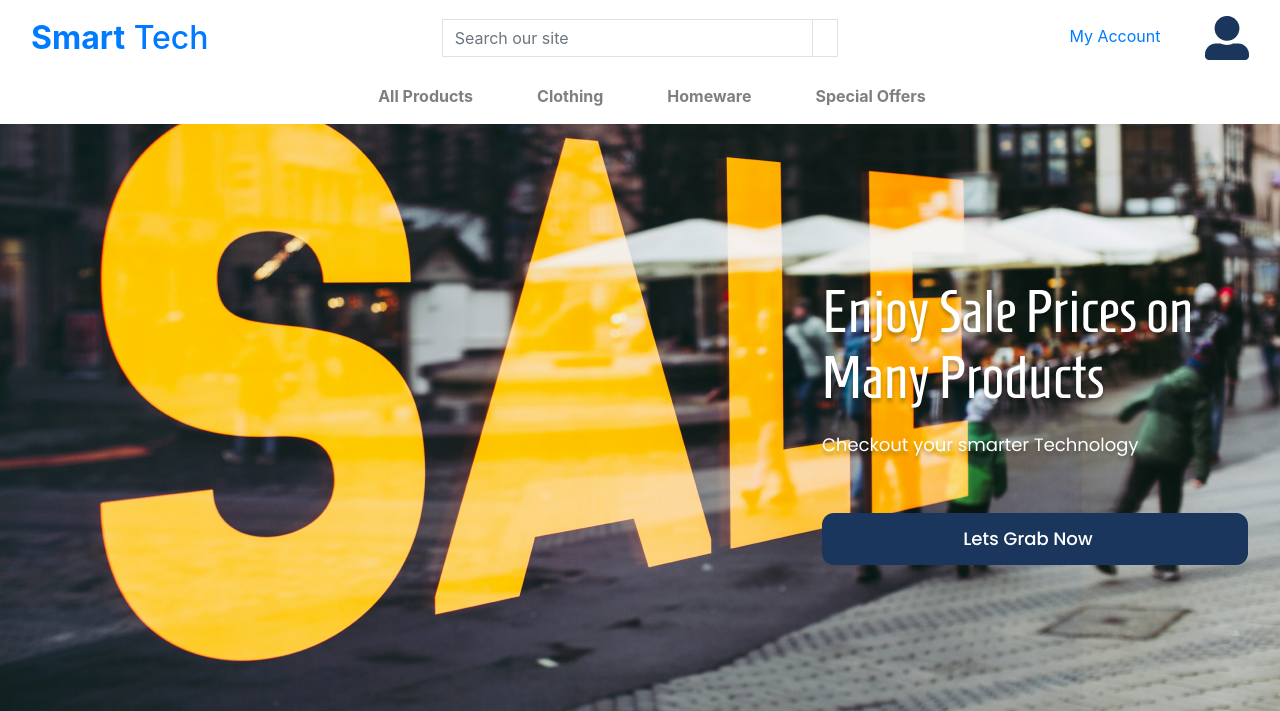
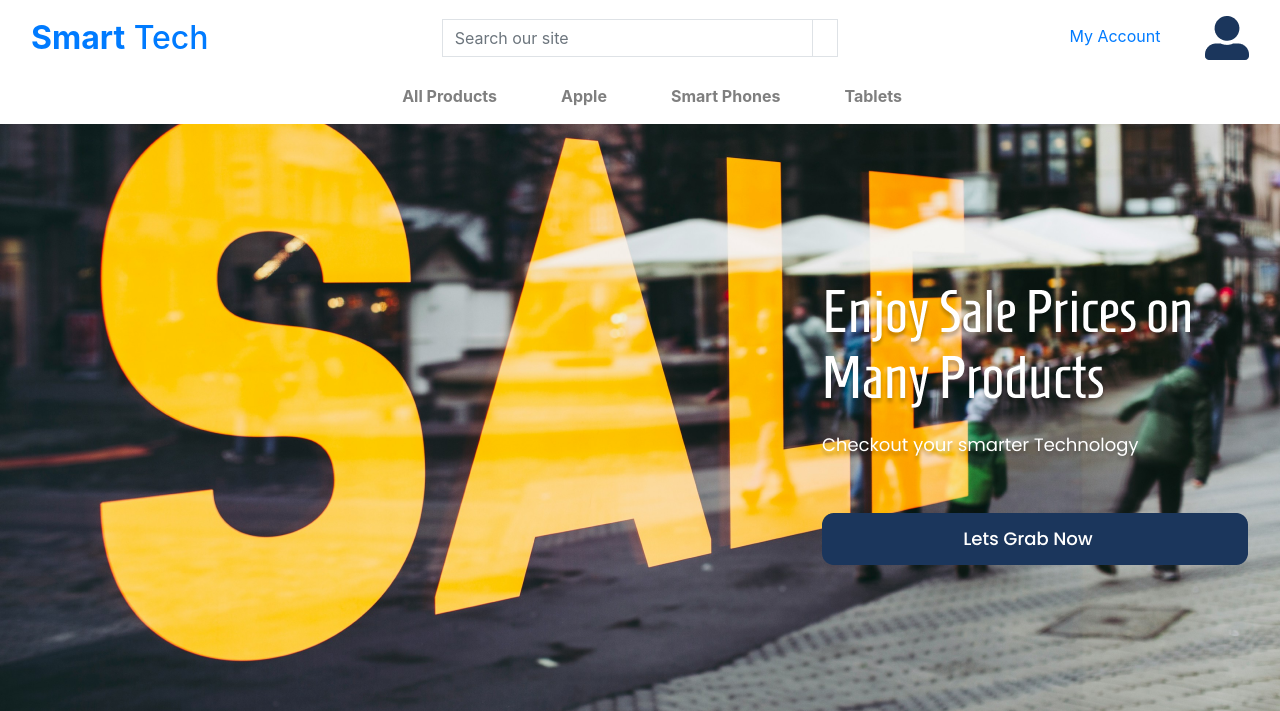
Before and after one commit to Shazi-dani/smart_tech_v1, a Django app: page / in a window 1280 px wide. Shown: the top 711 px of the page. Run offline with Django 3.2, Linux system fonts and the light colour scheme.

Commit message:
modified categories names

```diff
--- a/templates/includes/main-nav.html
+++ b/templates/includes/main-nav.html
@@ -5,45 +5,39 @@
                 All Products
             </a>
             <div class="dropdown-menu border-0" aria-labelledby="all-products-link">
-                <a href="" class="dropdown-item">By Price</a>
-                <a href="" class="dropdown-item ">By Rating</a>
-                <a href="" class="dropdown-item ">By Category</a>
                 <a href="{% url 'products' %}" class="dropdown-item">All Products</a>
             </div>
         </li>
 
         <li class="nav-item dropdown">
             <a class="logo-font font-weight-bold nav-link text-black mr-5" href="#" id="clothing-link" data-toggle="dropdown" aria-haspopup="true" aria-expanded="false">
-                Clothing
+                Apple
             </a>
             <div class="dropdown-menu border-0" aria-labelledby="clothing-link">
-                <a href="" class="dropdown-item">Activewear &amp; Essentials</a>
-                <a href="" class="dropdown-item">Jeans</a>
-                <a href="" class="dropdown-item">Shirts</a>
-                <a href="" class="dropdown-item">All Clothing</a>
+                <a href="" class="dropdown-item">Iphone</a>
+                <a href="" class="dropdown-item">Mac Book</a>
             </div>
         </li>
 
         <li class="nav-item dropdown">
             <a class="logo-font font-weight-bold nav-link text-black mr-5" href="#" id="homeware-link" data-toggle="dropdown" aria-haspopup="true" aria-expanded="false">
-                Homeware
+                Smart Phones
             </a>
             <div class="dropdown-menu border-0" aria-labelledby="homeware-link">
-                <a href="" class="dropdown-item">Bed &amp; Bath</a>
-                <a href="" class="dropdown-item">Kitchen &amp; Dining</a>
-                <a href="" class="dropdown-item">All Homeware</a>
+                <a href="" class="dropdown-item">Samsung</a>
+                <a href="" class="dropdown-item">OPPO</a>
+                <a href="" class="dropdown-item">Vivo</a>
             </div>
         </li>
 
         <li class="nav-item dropdown">
             <a class="logo-font font-weight-bold nav-link text-black" href="#" id="specials-link" data-toggle="dropdown" aria-haspopup="true" aria-expanded="false">
-                Special Offers
+                Tablets
             </a>
             <div class="dropdown-menu border-0" aria-labelledby="specials-link">
-                <a href="" class="dropdown-item">New Arrivals</a>
-                <a href="" class="dropdown-item">Deals</a>
-                <a href="" class="dropdown-item">Clearance</a>
-                <a href="" class="dropdown-item">All Specials</a>
+                <a href="" class="dropdown-item">Samsung</a>
+                <a href="" class="dropdown-item">Oppo</a>
+                <a href="" class="dropdown-item">Vivo</a>
             </div>
         </li>
     </ul>
```
